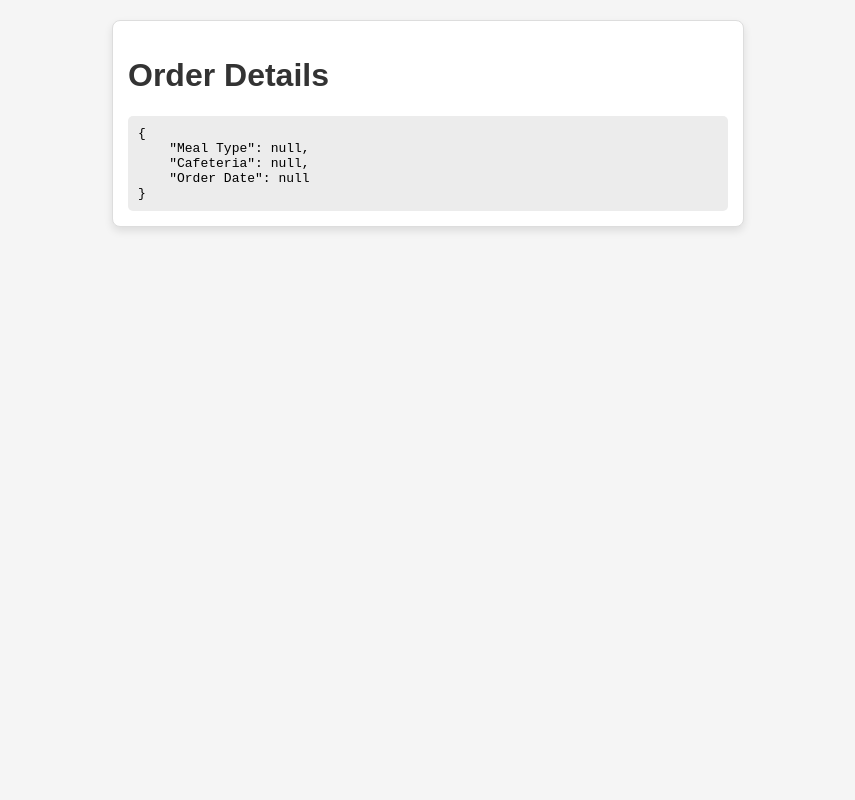
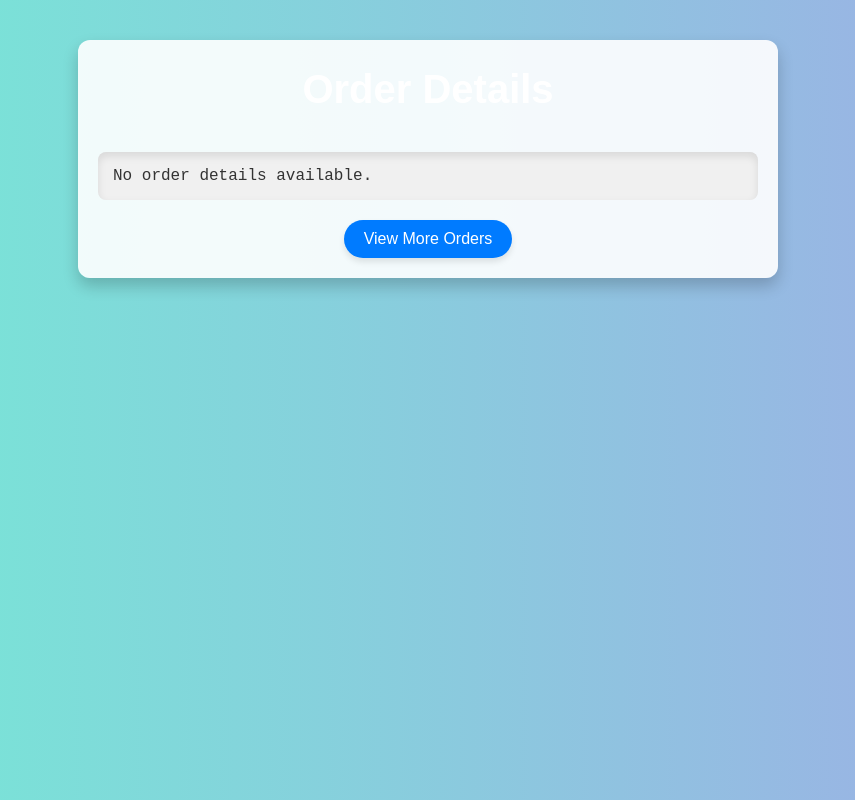
Before and after one commit to LATHWALROCK/lathwal-weather-app, a plain HTML site: page index.html in a window 1280 px wide. Shown: the whole page, without its empty margins (212-1067 px from the left). Drawn offline with Linux system fonts and the light colour scheme.

Commit message:
Update index.html

```diff
--- a/index.html
+++ b/index.html
@@ -6,38 +6,69 @@
     <title>Order Details</title>
     <style>
         body {
-            font-family: Arial, sans-serif;
+            font-family: "Arial", sans-serif;
             margin: 0;
-            padding: 20px;
-            background-color: #f5f5f5;
+            padding: 0;
+            background: linear-gradient(to right, #74ebd5, #9face6);
+            color: #333;
         }
         h1 {
-            color: #333;
+            text-align: center;
+            color: #fff;
+            font-size: 2.5rem;
+            margin-bottom: 20px;
         }
         .container {
-            margin: 0 auto;
-            max-width: 600px;
-            background: #fff;
-            border: 1px solid #ddd;
-            border-radius: 8px;
-            padding: 15px;
-            box-shadow: 0 4px 8px rgba(0, 0, 0, 0.1);
+            max-width: 700px;
+            margin: 40px auto;
+            background: rgba(255, 255, 255, 0.9);
+            border-radius: 12px;
+            box-shadow: 0 8px 16px rgba(0, 0, 0, 0.2);
+            overflow: hidden;
+        }
+        .content {
+            padding: 20px;
+            text-align: center;
         }
         .json-data {
-            font-family: monospace;
-            background: #ececec;
-            padding: 10px;
-            border-radius: 5px;
-            white-space: pre-wrap; /* Preserves formatting */
+            font-family: "Courier New", monospace;
+            background: #f0f0f0;
+            color: #333;
+            padding: 15px;
+            border-radius: 8px;
+            white-space: pre-wrap;
             word-wrap: break-word;
+            text-align: left;
+            box-shadow: inset 0 4px 8px rgba(0, 0, 0, 0.1);
+        }
+        .cta {
+            display: inline-block;
+            margin-top: 20px;
+            padding: 10px 20px;
+            font-size: 1rem;
+            color: #fff;
+            background: #007BFF;
+            border-radius: 50px;
+            text-decoration: none;
+            box-shadow: 0 4px 6px rgba(0, 0, 0, 0.1);
+            transition: all 0.3s;
+        }
+        .cta:hover {
+            background: #0056b3;
+            transform: translateY(-2px);
+            box-shadow: 0 6px 10px rgba(0, 0, 0, 0.15);
         }
     </style>
 </head>
 <body>
     <div class="container">
         <h1>Order Details</h1>
-        <div class="json-data" id="json-container">
-            <!-- JSON Data will appear here -->
+        <div class="content">
+            <div class="json-data" id="json-container">
+                <!-- JSON Data will appear here -->
+            </div>
+            <!-- Optionally include call-to-action button -->
+            <a href="#" class="cta">View More Orders</a>
         </div>
     </div>
 
@@ -57,8 +88,13 @@
         // Extract parameters and build the JSON data dynamically
         const jsonData = getQueryParams();
 
-        // Display the JSON data in a readable format
+        // Format the JSON data for readability
         document.getElementById("json-container").textContent = JSON.stringify(jsonData, null, 4);
+
+        // Handle empty JSON data gracefully
+        if (Object.values(jsonData).every(value => !value)) {
+            document.getElementById("json-container").textContent = "No order details available.";
+        }
     </script>
 </body>
 </html>
```
